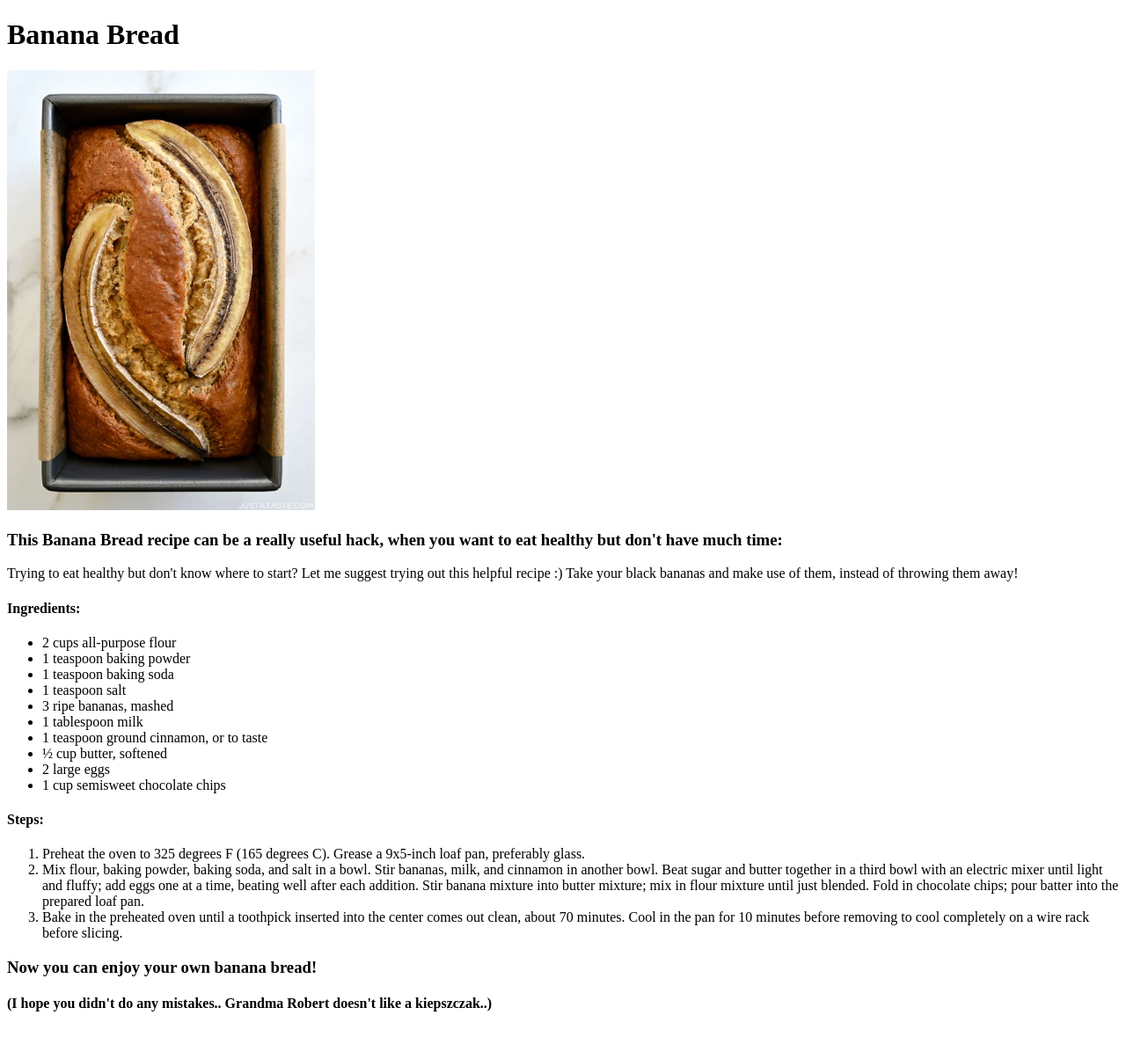
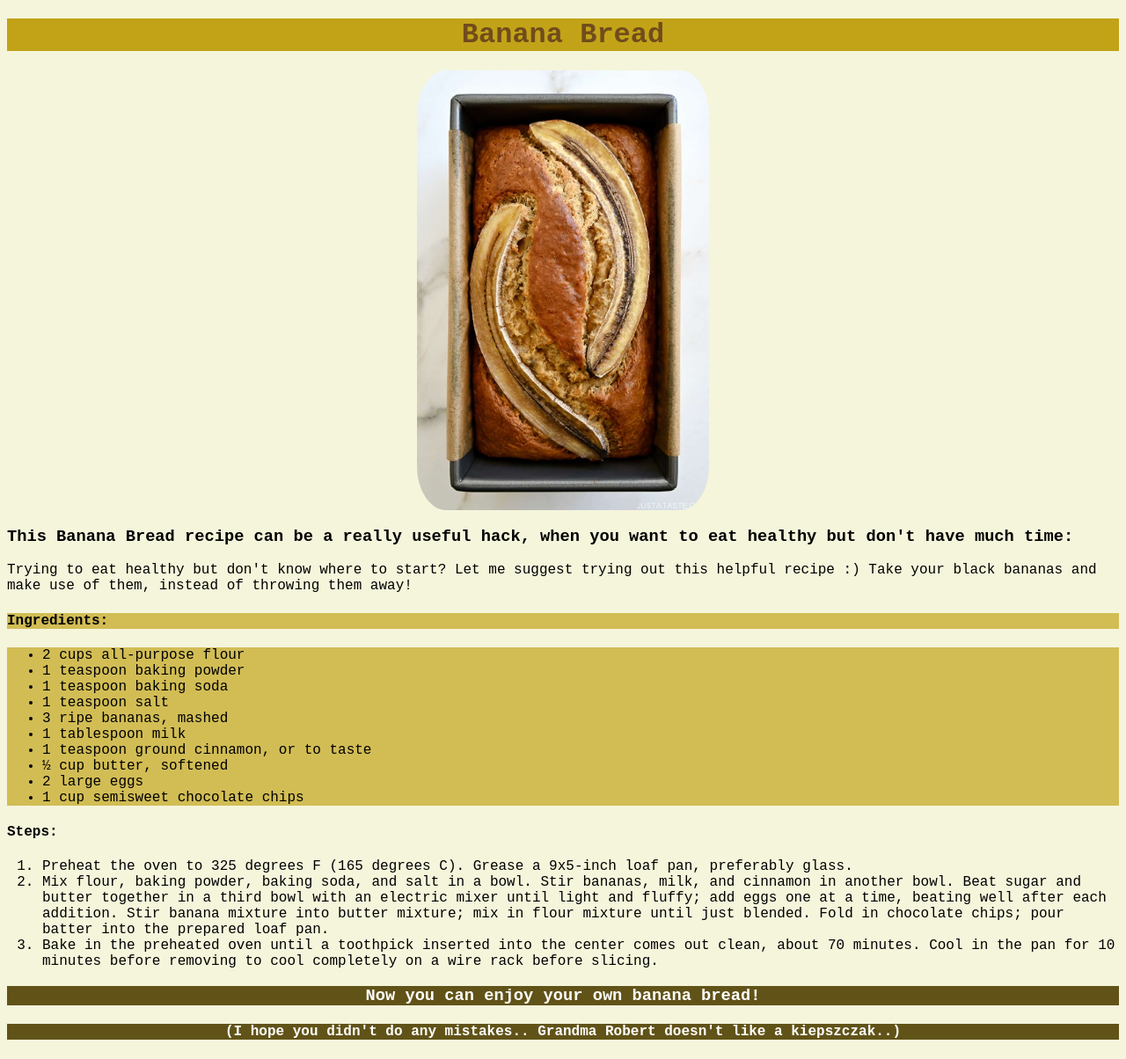
Before and after one commit to zukashami/odin-recipes, a plain HTML site: page recipes/banana-bread.html in a window 1280 px wide. Shown: the whole page at 88% size. Before the commit the page ends 1172 px from the top, so only its background shows below. Drawn offline with Linux system fonts and the light colour scheme.

Commit message:
Add CSS to The Recipe Page
Added basic CSS styles to my page, trying out new options

```diff
--- a/recipes/banana-bread.html
+++ b/recipes/banana-bread.html
@@ -3,6 +3,7 @@
     <head>
         <meta charset="utf-8">
         <title>Banana Bread</title>
+        <link rel="stylesheet" href="./styles-recipes/style-banana-bread.css">
     </head>
 
     <body>
@@ -14,7 +15,7 @@
 
         <p>Trying to eat healthy but don't know where to start? Let me suggest trying out this helpful recipe :) Take your black bananas and make use of them, instead of throwing them away!</p>
 
-        <h4>Ingredients:</h4>
+        <h4 class="ingredients">Ingredients:</h4>
 
         <ul>
             <li>2 cups all-purpose flour</li>
@@ -37,8 +38,8 @@
             <li>Bake in the preheated oven until a toothpick inserted into the center comes out clean, about 70 minutes. Cool in the pan for 10 minutes before removing to cool completely on a wire rack before slicing.</li>
         </ol>
 
-        <h3>Now you can enjoy your own banana bread!</h3>
+        <h3 class="good-word">Now you can enjoy your own banana bread!</h3>
 
-        <h4>(I hope you didn't do any mistakes.. Grandma Robert doesn't like a kiepszczak..)</h4>
+        <h4 class="grandma-word">(I hope you didn't do any mistakes.. Grandma Robert doesn't like a kiepszczak..)</h4>
     </body>
 </html>
--- /dev/null
+++ b/recipes/styles-recipes/style-apple-pie.css
@@ -0,0 +1,30 @@
+body {
+    font-family: 'Courier New', Courier, monospace;
+    background-color: beige;
+}
+
+h1 {
+    text-align: center;
+    color: rgb(221, 204, 179);
+    background-color: rgb(139, 106, 55);
+}
+
+img {
+    display: block;
+  margin-left: auto;
+  margin-right: auto;
+  width: auto;
+  border-radius: 10%;
+}
+
+.ingredients,
+ul {
+    background-color: rgb(212, 185, 145);
+}
+
+.good-word,
+.grandma-word {
+    text-align: center;
+    color: white;
+    background-color: rgb(73, 55, 7);
+}
--- /dev/null
+++ b/recipes/styles-recipes/style-banana-bread.css
@@ -0,0 +1,30 @@
+body {
+    font-family: 'Courier New', Courier, monospace;
+    background-color: beige;
+}
+
+h1 {
+    text-align: center;
+    color: rgb(112, 76, 28);
+    background-color: rgb(194, 163, 24);
+}
+
+img {
+    display: block;
+  margin-left: auto;
+  margin-right: auto;
+  width: auto;
+  border-radius: 10%;
+}
+
+.ingredients,
+ul {
+    background-color: rgba(194, 163, 24, 0.685);
+}
+
+.good-word,
+.grandma-word {
+    text-align: center;
+    color: white;
+    background-color: rgb(97, 83, 24);
+}
--- /dev/null
+++ b/recipes/styles-recipes/style-pumpkin-pie.css
@@ -0,0 +1,30 @@
+body {
+    font-family: 'Courier New', Courier, monospace;
+    background-color: beige;
+}
+
+h1 {
+    text-align: center;
+    color: rgb(233, 194, 150);
+    background-color: rgb(170, 85, 29);
+}
+
+img {
+    display: block;
+  margin-left: auto;
+  margin-right: auto;
+  width: auto;
+  border-radius: 10%;
+}
+
+.ingredients,
+ul {
+    background-color: rgb(212, 154, 107);
+}
+
+.good-word,
+.grandma-word {
+    text-align: center;
+    color: white;
+    background-color: rgb(136, 77, 22);
+}
--- /dev/null
+++ b/style.css
@@ -0,0 +1,34 @@
+body {
+    font-family: 'Courier New', Courier, monospace;
+    background-color: rgba(185, 98, 98, 0.301);
+}
+
+h1,
+h5 {
+    text-align: center;
+}
+
+h1 {
+    color: rgb(211, 175, 175);
+    background: rgb(153, 20, 20);
+    font-size: 40px;
+}
+
+h5 {
+    color: rgb(255, 255, 255);
+    background-color:rgb(153, 20, 20);
+}
+
+img {
+    display: block;
+  margin-left: auto;
+  margin-right: auto;
+  width: auto;
+  border-radius: 10%;
+}
+
+ul {
+    text-align: center;
+    padding: 0;
+    background-color: rgb(243, 161, 161);
+}
```
Also changed, not shown: index.html (+1 -0 lines), recipes/apple-pie.html (+4 -3 lines), recipes/pumpkin-pie.html (+4 -3 lines).
